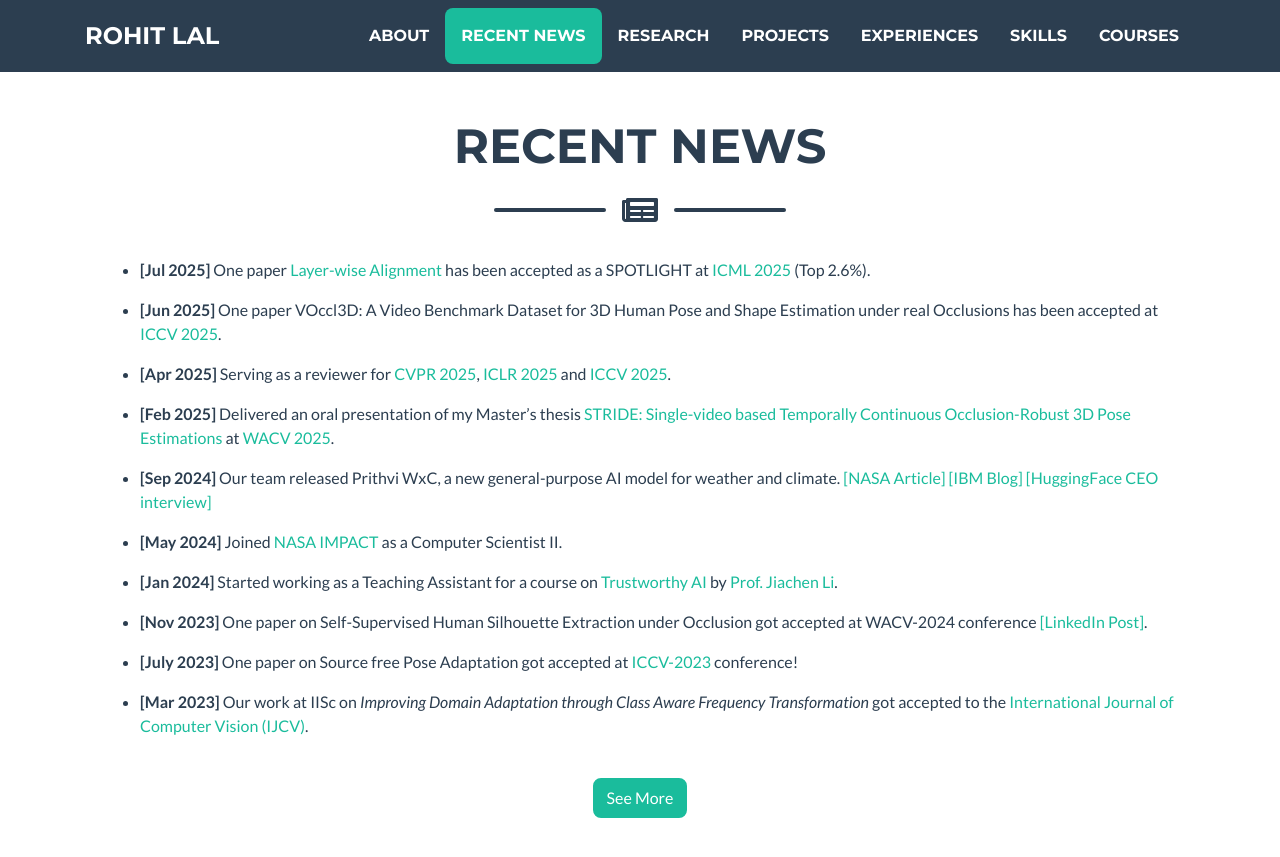
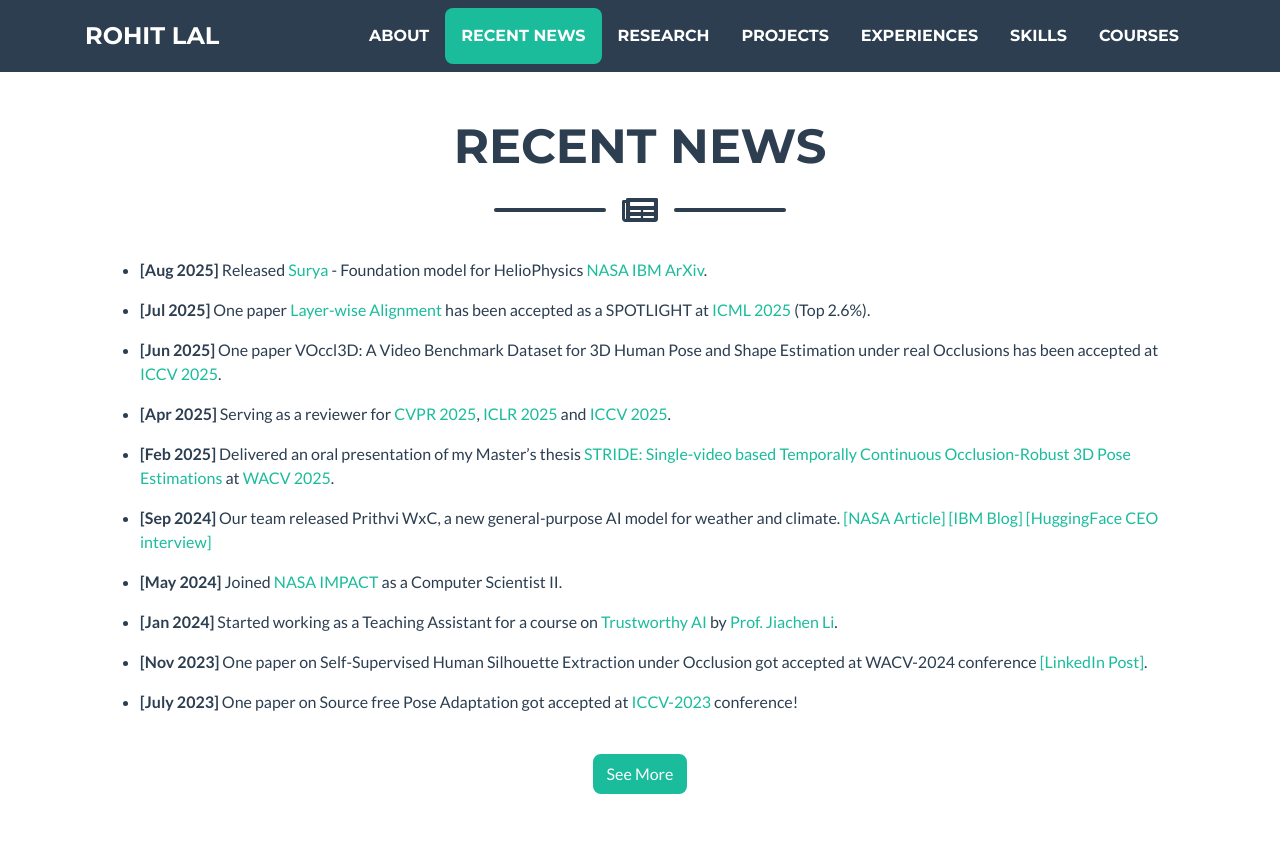
Before and after one commit to take2rohit/take2rohit.github.io, a Jekyll site: the page built from index.md, in a window 1280 px wide and 900 px high, scrolled down 1014 px. Shown: the top 857 px of the window. Built offline with Jekyll 4.4.1, drawn with Linux system fonts in a browser that asks for light colours; a style sheet for code colours, icons or effects is not loaded.

Commit message:
surya release

```diff
--- a/_data/news.yml
+++ b/_data/news.yml
@@ -1,6 +1,10 @@
 k: 10     #limit the number of news to be displayed on the home page. default:10
 
 news:
+
+  - date: Aug 2025
+    description: >
+      Released [Surya](https://github.com/NASA-IMPACT/Surya) - Foundation model for HelioPhysics [NASA](https://science.data.nasa.gov/features-events/inside-surya-solar-ai-model) [IBM](https://www.youtube.com/watch?v=KWMoF97C1Ds) [ArXiv](https://arxiv.org/abs/2508.14112).
 
   - date: Jul 2025
     description: >
```
